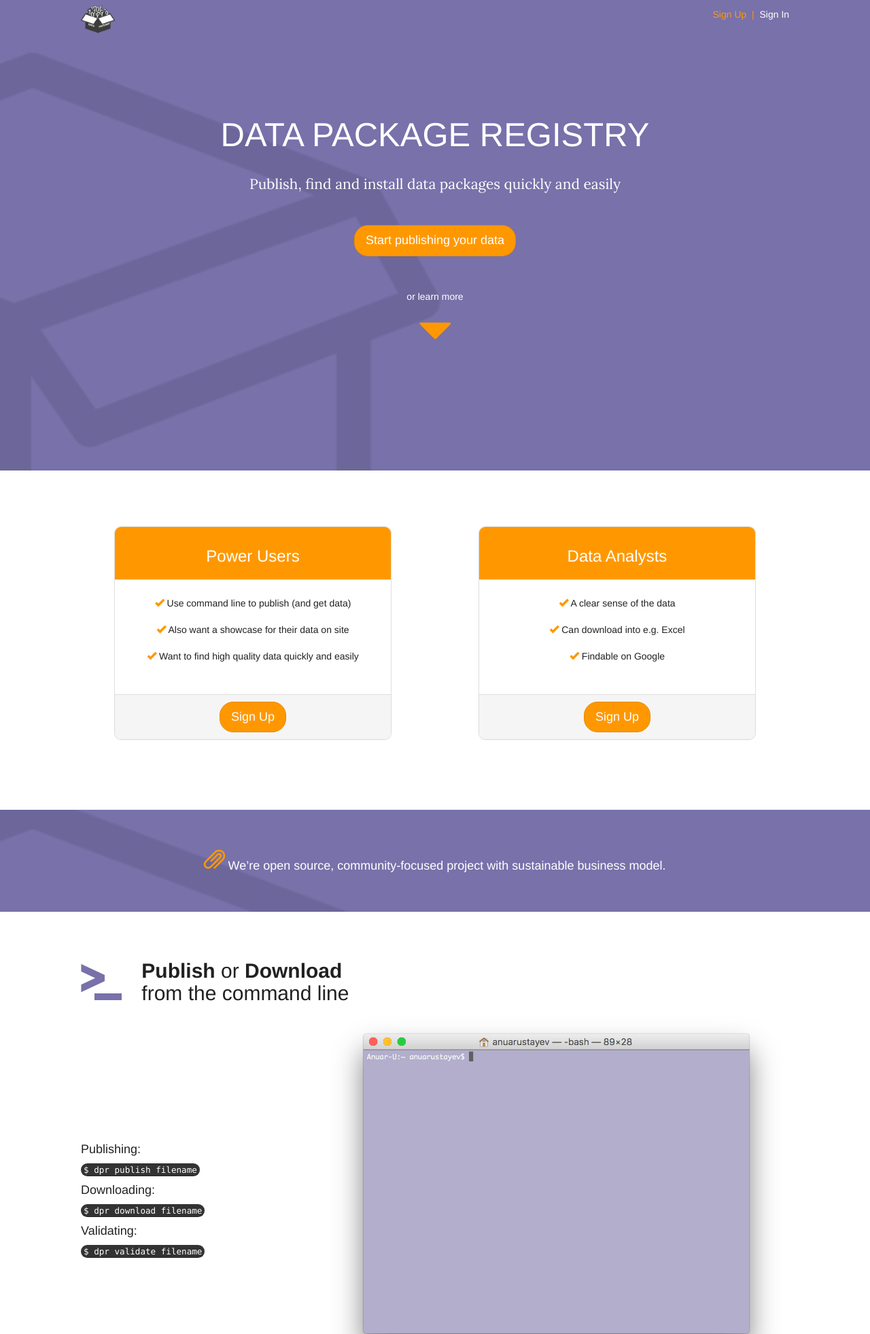
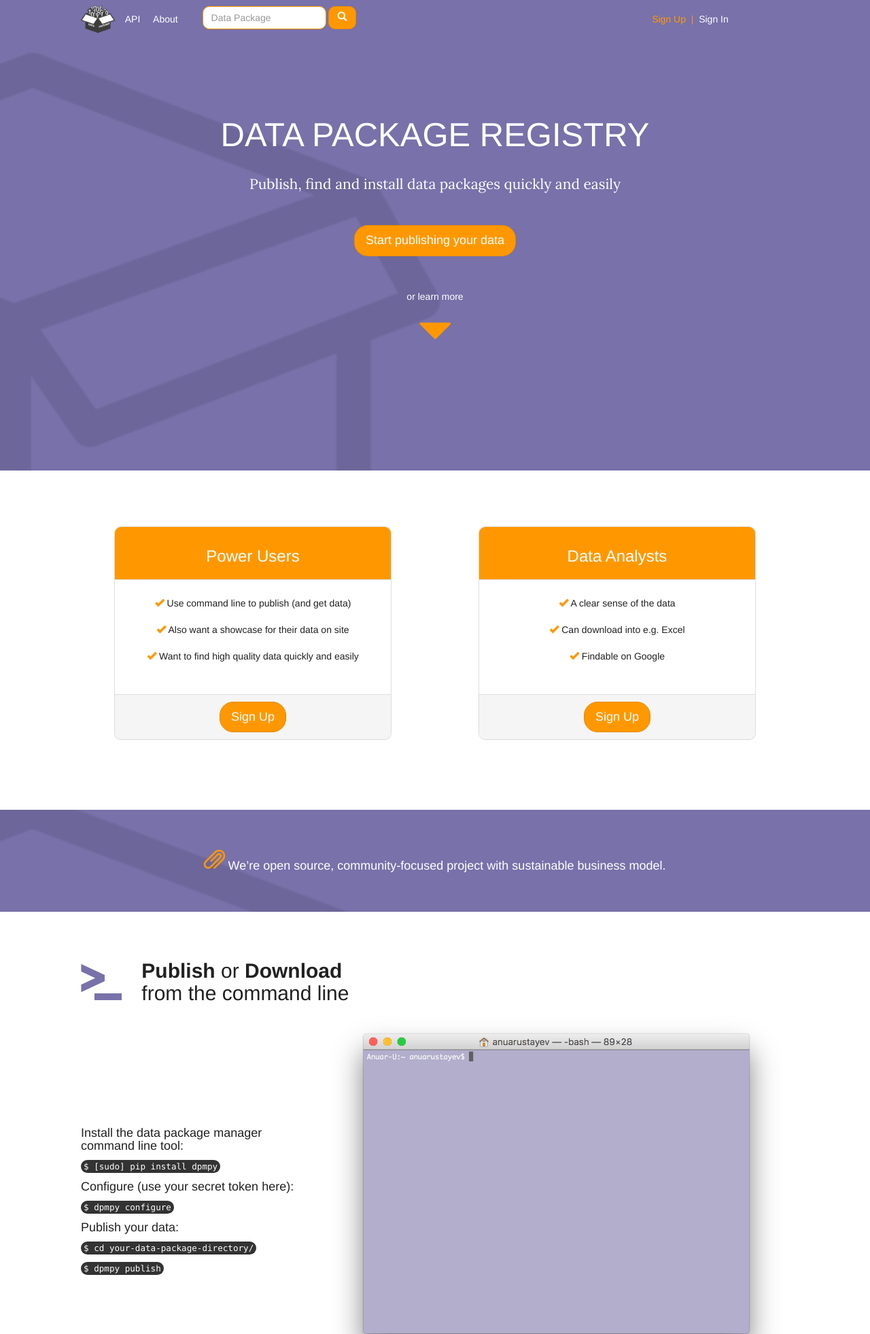
Before and after one commit to anuveyatsu/dpr-new-theme, a plain HTML site: page index.html in a window 1280 px wide. Shown: the top 1962 px of the page at 68% size. Drawn offline with Linux system fonts and the light colour scheme.

Commit message:
[navbar][m]: added searchbox in navbar

```diff
--- a/index.html
+++ b/index.html
@@ -10,10 +10,29 @@
     <!-- Page header -->
     <div class="navbar navbar-default">
       <div class="container">
-        <a class="main-logo pull-left" href="#"></a>
-        <a class="pull-right signin" href="#">Sign In</a>
-        <a class="pull-right signup" href="#">&nbsp; | &nbsp;</a>
-        <a class="pull-right signup" href="#">Sign Up</a>
+        <div class="row">
+          <div class="col-sm-2">
+            <a class="main-logo pull-left" href="#"></a>
+            <div class="navbutton">
+              <a href="#">API</a>
+              <a href="#">About</a>
+            </div>
+          </div>
+
+          <div class="col-sm-7 search-div">
+            <form class="form-inline">
+              <div class="form-group">
+                <input type="text" class="form-control" id="searchbox" placeholder="Data Package">
+              </div>
+              <button type="submit" class="btn btn-warning"><span class="glyphicon glyphicon-search"></span></button>
+            </form>
+          </div>
+          <div class="col-sm-2">
+            <a class="pull-right signin" href="#">Sign In</a>
+            <a class="pull-right signup" href="#">&nbsp; | &nbsp;</a>
+            <a class="pull-right signup" href="#">Sign Up</a>
+          </div>
+        </div>
       </div>
     </div>
     <!-- Jumbotron main -->
@@ -83,12 +102,13 @@
       </div>
       <div class="row vertical-center">
         <div class="col-sm-4">
-          <h4>Publishing:</h4>
-          <p><kbd>$ dpr publish filename</kbd></p>
-          <h4>Downloading:</h4>
-          <p><kbd>$ dpr download filename</kbd></p>
-          <h4>Validating:</h4>
-          <p><kbd>$ dpr validate filename</kbd></p>
+          <h4>Install the data package manager command line tool:</h4>
+          <p><kbd>$ [sudo] pip install dpmpy</kbd></p>
+          <h4>Configure (use your secret token here):</h4>
+          <p><kbd>$ dpmpy configure</kbd></p>
+          <h4>Publish your data:</h4>
+          <p><kbd>$ cd your-data-package-directory/</kbd></p>
+          <p><kbd>$ dpmpy publish</kbd></p>
         </div>
         <div class="col-sm-8">
           <img src="./images/terminal.png" class="img-responsive" />
--- a/sass/_customVariables.scss
+++ b/sass/_customVariables.scss
@@ -193,7 +193,7 @@ $btn-font-weight:                lighter !default;
 // //** Text color for `<input>`s
 // $input-color:                    $gray !default;
 // //** `<input>` border color
-// $input-border:                   #ccc !default;
+$input-border:                   $brand-warning !default;
 //
 // // TODO: Rename `$input-border-radius` to `$input-border-radius-base` in v4
 // //** Default `.form-control` border radius
--- a/sass/_navbar.scss
+++ b/sass/_navbar.scss
@@ -8,8 +8,14 @@
   .signup {
     color: $brand-warning;
   }
-  .signup, .signin {
-    margin-top: $navbar-height / 2 - $font-size-base;
+  .signup, .signin, .navbutton {
+    a {
+      margin-left: 10%;
+    }
+    margin-top: $navbar-height / 2 - $font-size-base / 2;
+  }
+  .search-div {
+    margin-top: $navbar-height / 2 - $input-height-base / 2;
   }
   .main-logo {
     width: 50px;
```
Also changed, not shown: css/app.css, 1 other file.
